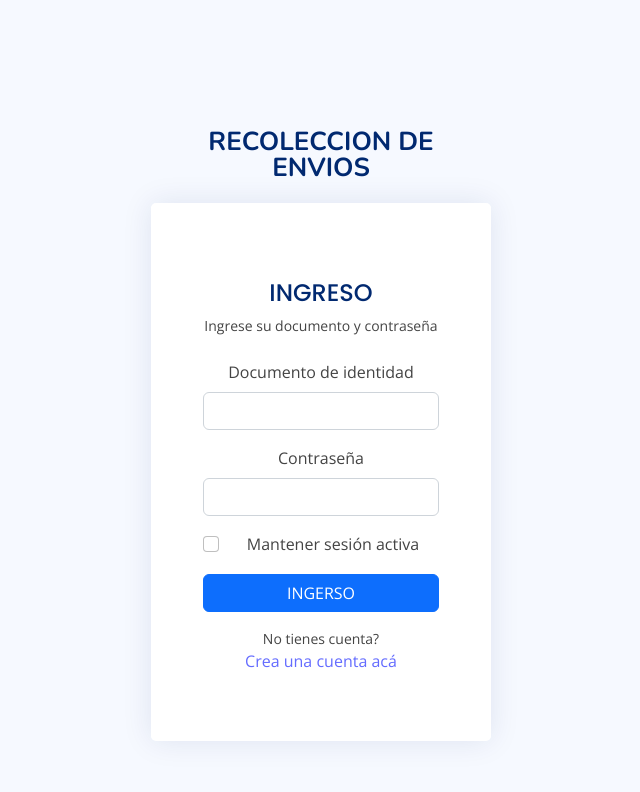
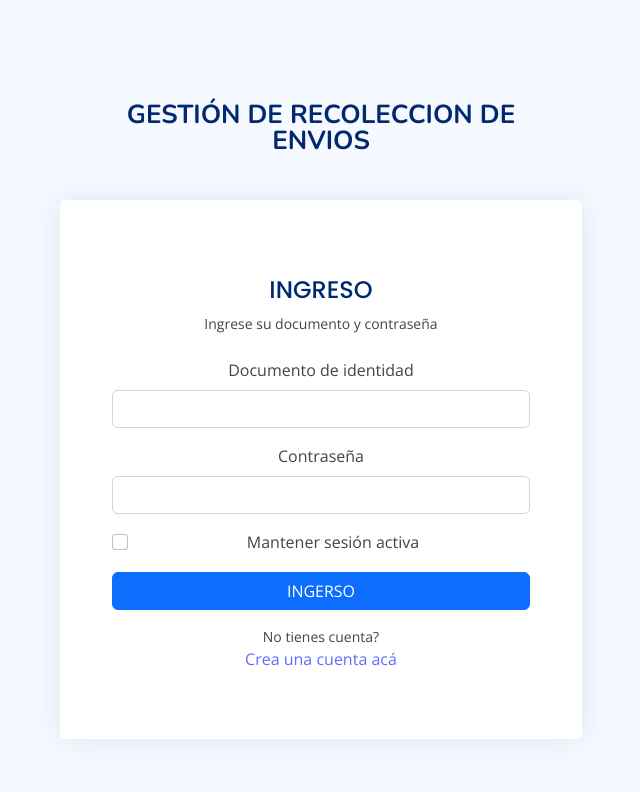
Before and after one commit to Mottaric/Ciclo4, a React (Vite) app: page / in a window 1280 px wide. Shown: the top 792 px of the page, without its empty margins (319-959 px from the left). Built offline with nearby package versions, Linux system fonts and the light colour scheme.

Commit message:
Correccion de estilos en Login y Registro

```diff
--- a/src/login.jsx
+++ b/src/login.jsx
@@ -2,15 +2,17 @@ const Login = () => {
     return(
     <div className="container">
 
-     <section className="section register min-vh-100 d-flex flex-column align-items-center justify-content-center py-4">
+     <section className="section register min-vh-200 d-flex flex-column align-items-center justify-content-center py-4">
+
         <div className="container">
+
             <div className="row justify-content-center">
-            <div className="col-lg-4 col-md-6 d-flex flex-column align-items-center justify-content-center">
+            <div className="col-lg-6 col-md-6 d-flex flex-column align-items-center justify-content-center">
 
-                <div className="d-flex justify-content-center py-8">
+                <div className="d-flex justify-content-center py-4">
                 <a href="/" className="logo d-flex align-items-center w-auto">
                     {/*<!-- <img src="assets/img/logo.png" alt=""/>-->*/}
-                    <span className="d-none d-lg-block">RECOLECCION DE ENVIOS</span>
+                    <span className="d-lg-block">GESTIÓN DE RECOLECCION DE ENVIOS</span>
                 </a>
                 </div>{/*<!-- End Logo -->*/}
 
--- a/src/registro.jsx
+++ b/src/registro.jsx
@@ -6,11 +6,11 @@ const Registro = () => {
         <section className="section register min-vh-100 d-flex flex-column align-items-center justify-content-center py-4">
         <div className="container">
             <div className="row justify-content-center">
-            <div className="col-lg-4 col-md-6 d-flex flex-column align-items-center justify-content-center">
+            <div className="col-lg-6 col-md-6 d-flex flex-column align-items-center justify-content-center">
 
                 <div className="d-flex justify-content-center py-4">
                 <a href="#" className="logo d-flex align-items-center w-auto">
-                   <span className="d-none d-lg-block">RECOLECCIÓN DE ENVÍOS</span>
+                   <span className="d-lg-block">GESTIÓN DE RECOLECCIÓN DE ENVÍOS</span>
                 </a>
                 </div>{/*<!-- End Logo -->*/}
 
```
